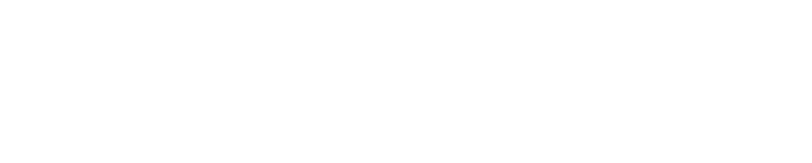
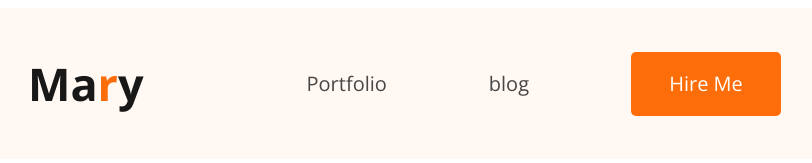
Before and after one commit to faisalahmed3/Web-developer-portfolio, a plain HTML site: page index.html in a window 1280 px wide. Shown: the whole page, without its empty margins (210-1022 px from the left). Drawn offline with nearby package versions, Linux system fonts and the light colour scheme.

Commit message:
Navigation Bar

```diff
--- /dev/null
+++ b/Styles/header.css
@@ -0,0 +1,51 @@
+@import url('https://fonts.googleapis.com/css2?family=Open+Sans:ital,wght@0,300..800;1,300..800&display=swap');
+
+*{
+    font-family: "Open Sans";
+}
+header{
+    background-color:#FFF8F3;
+}
+
+/* Navigation Bar */
+.navigation{
+    display: flex;
+    justify-content: space-between;
+    margin: 0px 230px;
+    align-items: center;
+
+
+}
+.navigation h3{
+    color: #181818;
+    font-size: 45px;
+    font-weight: bolder;
+}
+.navigation h3 span{
+    color: #FD6E0A;
+}
+.navigation ul{
+    display: flex;
+    align-items: center;
+ }
+.navigation ul li{
+    list-style: none;
+    margin: 0px 51px;
+
+ }
+.navigation a{
+    text-decoration: none;
+    color: #474747;
+    font-size: 20px;
+    font-weight: 400;
+ }
+ .navigation button{
+    width: 150px;
+    height: 64px;
+    border: none;
+    border-radius: 5px;
+    background-color: #FD6E0A;
+ }
+ .navigation button a{
+    color: #FFFFFF;
+ }
--- a/index.html
+++ b/index.html
@@ -4,10 +4,18 @@
     <meta charset="UTF-8">
     <meta name="viewport" content="width=device-width, initial-scale=1.0">
     <title>Web Developer Portfolio</title>
+    <link rel="stylesheet" href="./Styles/header.css">
 </head>
 <body>
     <header>
-
+        <nav class="navigation">
+            <h3>Ma<span>r</span>y</h3>
+            <ul>
+                <li><a href="">Portfolio</a></li>
+                <li><a href="">blog</a></li>
+                <li><button><a href="">Hire Me</a></button></li>
+            </ul>
+        </nav>
     </header>
 
     <main>
```
